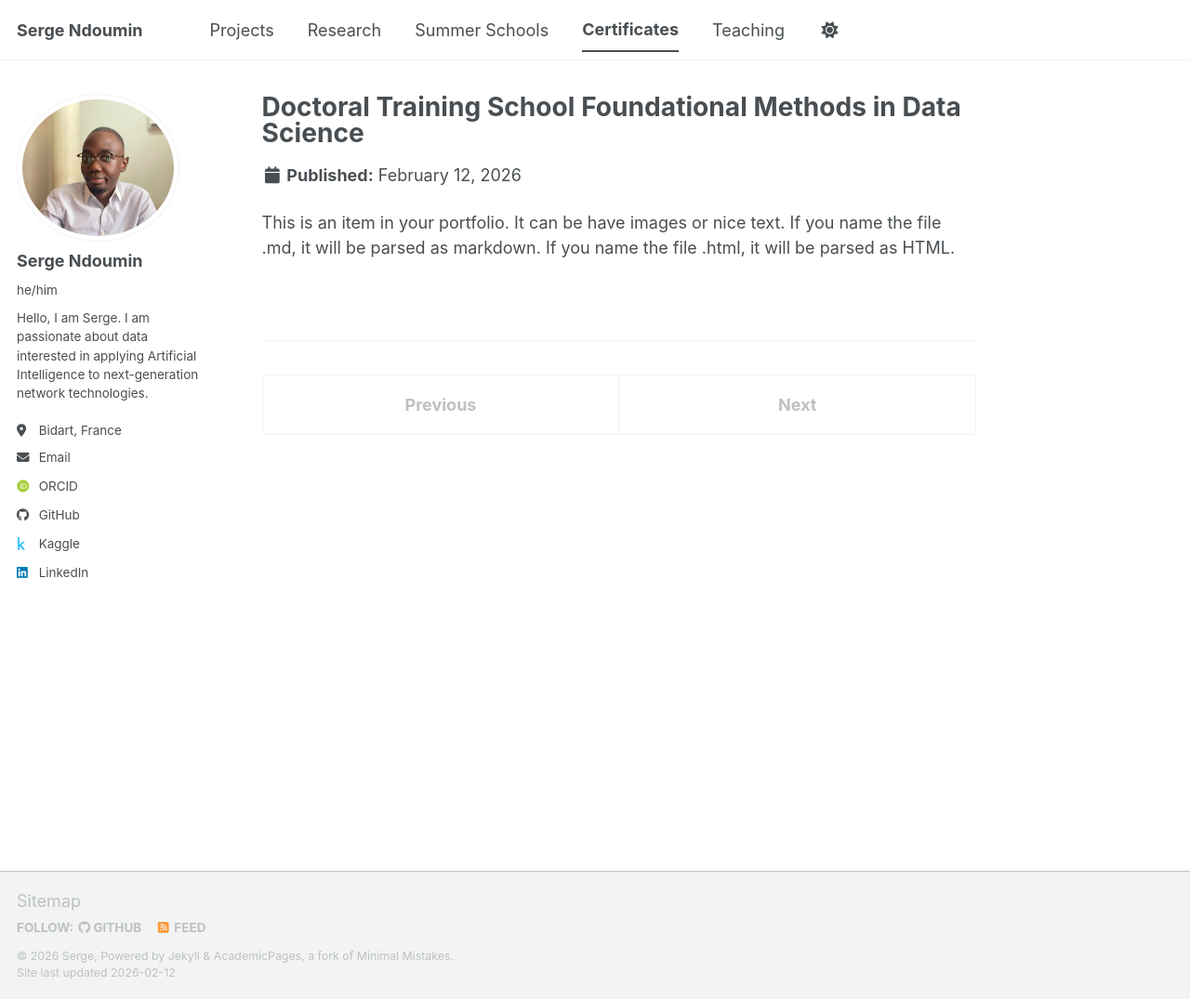
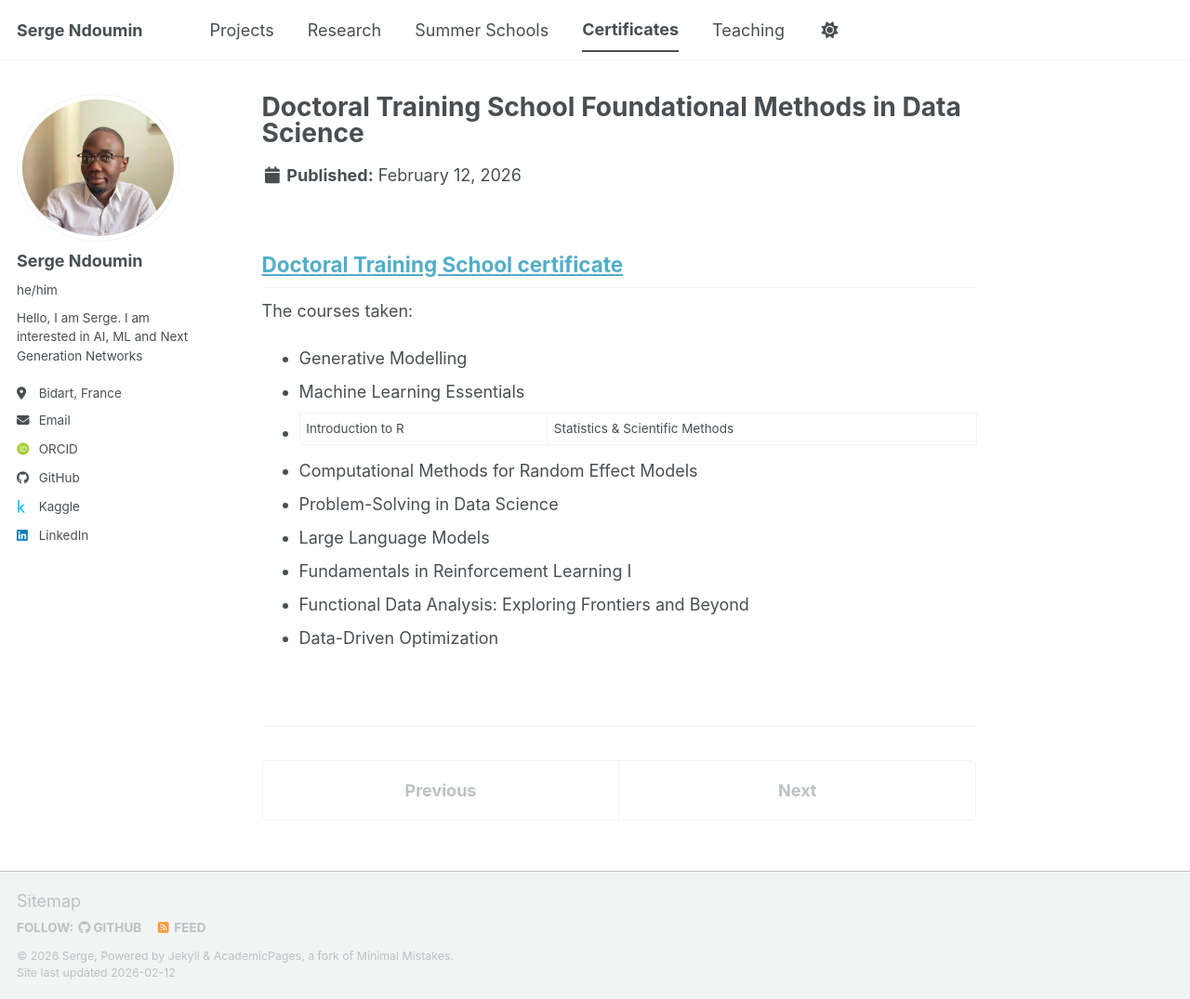
Before and after one commit to nd-serge/nd-serge.github.io, a Jekyll site: the page built from _certificates/2024-doctoral.md, in a window 1280 px wide and 1075 px high. Shown: the whole window at 93% size. Built offline with Jekyll 4.4.1, drawn with Linux system fonts in a browser that asks for light colours; some web fonts are replaced; a script bundle is joined from its source files by our own code; library files that are not in the unit come from our copies.

Commit message:
update certificates pages

```diff
--- a/_certificates/2024-doctoral.md
+++ b/_certificates/2024-doctoral.md
@@ -4,4 +4,16 @@ excerpt: "Certificate of attendance<br/><img src='/images/doctoral.png'>"
 collection: certificates
 ---
 
-This is an item in your portfolio. It can be have images or nice text. If you name the file .md, it will be parsed as markdown. If you name the file .html, it will be parsed as HTML.
+[Doctoral Training School certificate](http://nd-serge.github.io/files/doctoral-training-school.pdf)
+---
+
+The courses taken:
+- Generative Modelling
+- Machine Learning Essentials
+- Introduction to R | Statistics & Scientific Methods
+- Computational Methods for Random Effect Models
+- Problem-Solving in Data Science
+- Large Language Models
+- Fundamentals in Reinforcement Learning I
+- Functional Data Analysis: Exploring Frontiers and Beyond
+- Data-Driven Optimization
--- a/_config.yml
+++ b/_config.yml
@@ -26,7 +26,7 @@ author:
   avatar           : "nd-profile.png" # filename of your profile photo placed in /images/
   name             : "Serge Ndoumin"
   pronouns         : "he/him" # example: "she/her"
-  bio              : "Hello, I am Serge. I am passionate about data interested in applying Artificial Intelligence to next-generation network technologies." # A short bio or description about yourself
+  bio              : "Hello, I am Serge. I am interested in AI, ML and Next Generation Networks" # A short bio or description about yourself
   location         : "Bidart, France"
   uri              : # URL
   email            : "ndoumins@gmail.com"
```
Also changed, not shown: _certificates/2024-best-llm.md (+4 -1 lines), _certificates/2025-ieee.md (+4 -1 lines), _certificates/2025-mlops.md (+5 -0 lines).
